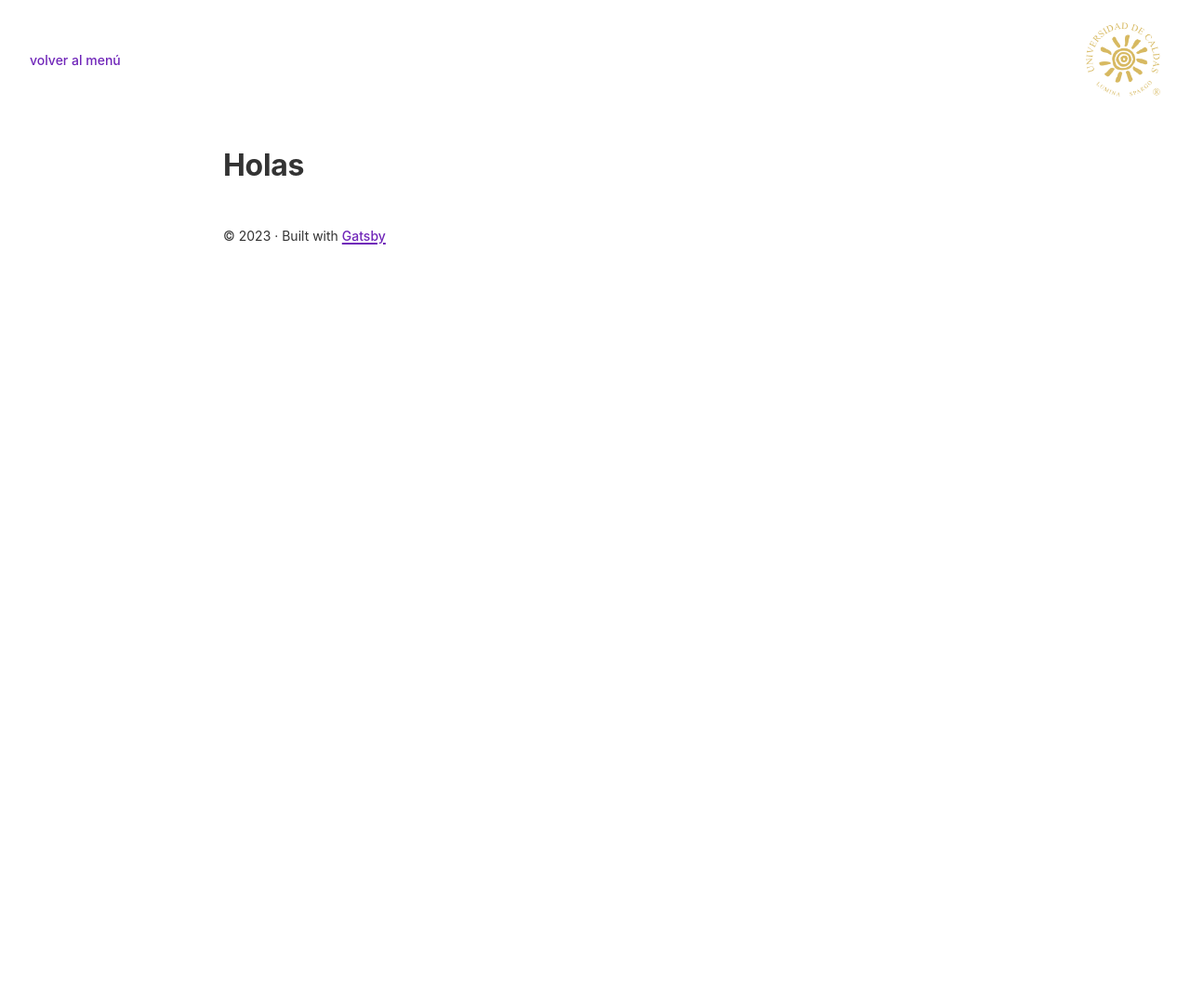
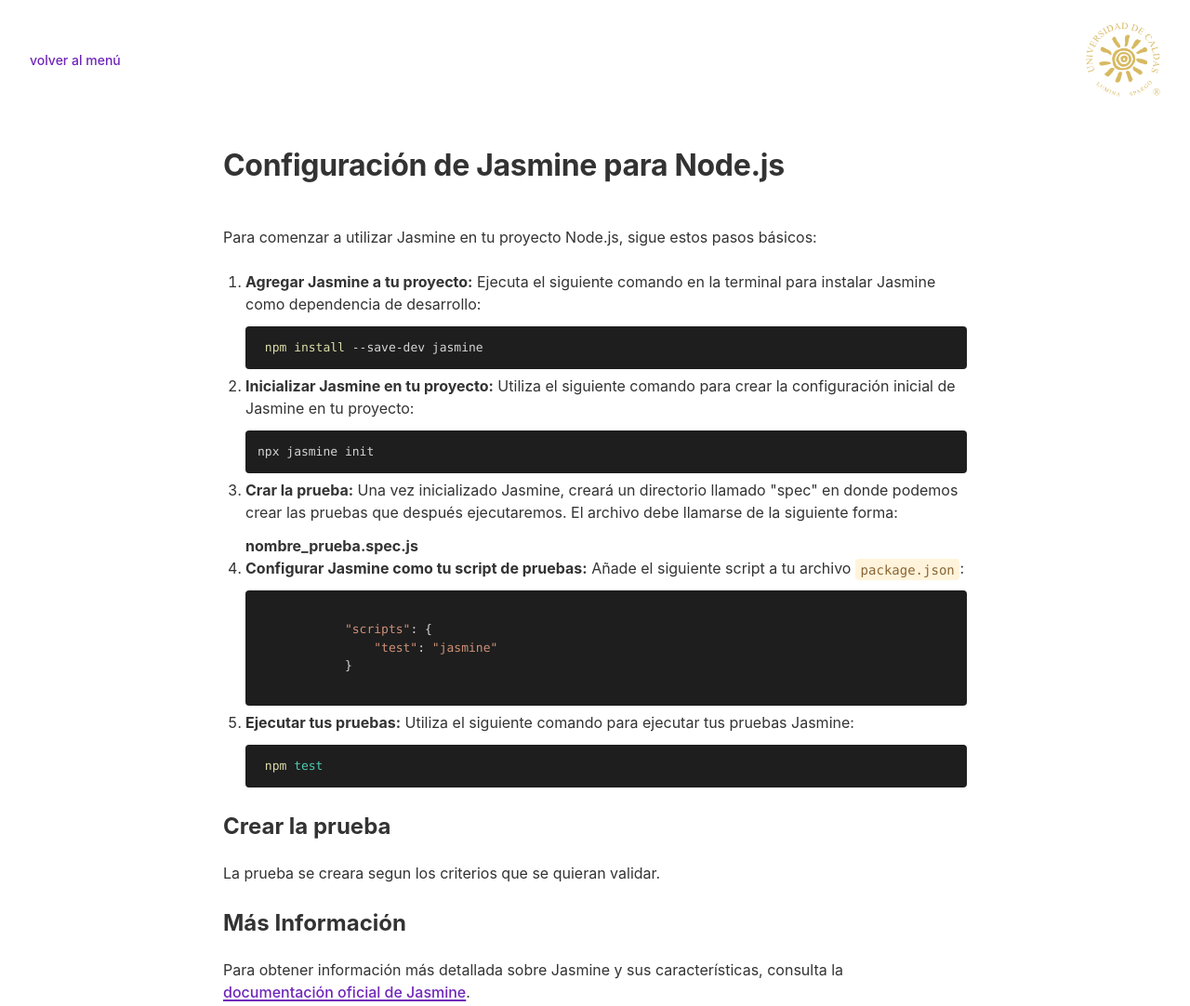
Before and after one commit to SemilleroSOLID/ci-cd, a Gatsby site: page /jasmine in a window 1280 px wide. Shown: the top 1082 px of the page at 93% size. Before the commit the page ends 800 px from the top, so only its background shows below. Built offline with nearby package versions, Linux system fonts and the light colour scheme; Gatsby itself is replaced by a stand-in of ours.

```diff
--- a/src/pages/jasmine.js
+++ b/src/pages/jasmine.js
@@ -4,9 +4,47 @@ import { Prism as SyntaxHighlighter } from 'react-syntax-highlighter';
 import { vscDarkPlus } from 'react-syntax-highlighter/dist/esm/styles/prism';
 
 const Jasmine = () => (
-  <Layout>
-    <h1>Holas</h1>
-  </Layout>
+    <Layout>
+
+        <h1>Configuración de Jasmine para Node.js</h1>
+
+        <p>Para comenzar a utilizar Jasmine en tu proyecto Node.js, sigue estos pasos básicos:</p>
+
+        <ol>
+            <li><strong>Agregar Jasmine a tu proyecto:</strong> Ejecuta el siguiente comando en la terminal para instalar Jasmine como dependencia de desarrollo:</li>
+            <SyntaxHighlighter language="bash" style={vscDarkPlus}> npm install --save-dev jasmine
+            </SyntaxHighlighter>
+            <li><strong>Inicializar Jasmine en tu proyecto:</strong> Utiliza el siguiente comando para crear la configuración inicial de Jasmine en tu proyecto:</li>
+            <SyntaxHighlighter language="bash" style={vscDarkPlus}>
+            npx jasmine init
+
+            </SyntaxHighlighter>
+
+            <li><strong>Crar la prueba:</strong> Una vez inicializado Jasmine, creará un directorio llamado "spec" en donde podemos
+                crear las pruebas que después ejecutaremos. El archivo debe llamarse de la siguiente forma:
+            </li>
+            <strong>nombre_prueba.spec.js</strong>
+
+            <li><strong>Configurar Jasmine como tu script de pruebas:</strong> Añade el siguiente script a tu archivo <code>package.json</code>:</li>
+            <SyntaxHighlighter language="yaml" style={vscDarkPlus}>
+            {`
+            "scripts": {
+                "test": "jasmine"
+            }
+            `}
+            </SyntaxHighlighter>
+            <li><strong>Ejecutar tus pruebas:</strong> Utiliza el siguiente comando para ejecutar tus pruebas Jasmine:</li>
+            <SyntaxHighlighter language="bash" style={vscDarkPlus}> npm test
+            </SyntaxHighlighter>
+        </ol>
+
+        <h2>Crear la prueba</h2>
+        <p>La prueba se creara segun los criterios que se quieran validar.
+        </p>
+
+        <h2>Más Información</h2>
+        <p>Para obtener información más detallada sobre Jasmine y sus características, consulta la <a href="https://jasmine.github.io/pages/getting_started.html">documentación oficial de Jasmine</a>.</p>
+    </Layout>
 );
 
 export default Jasmine;
```
